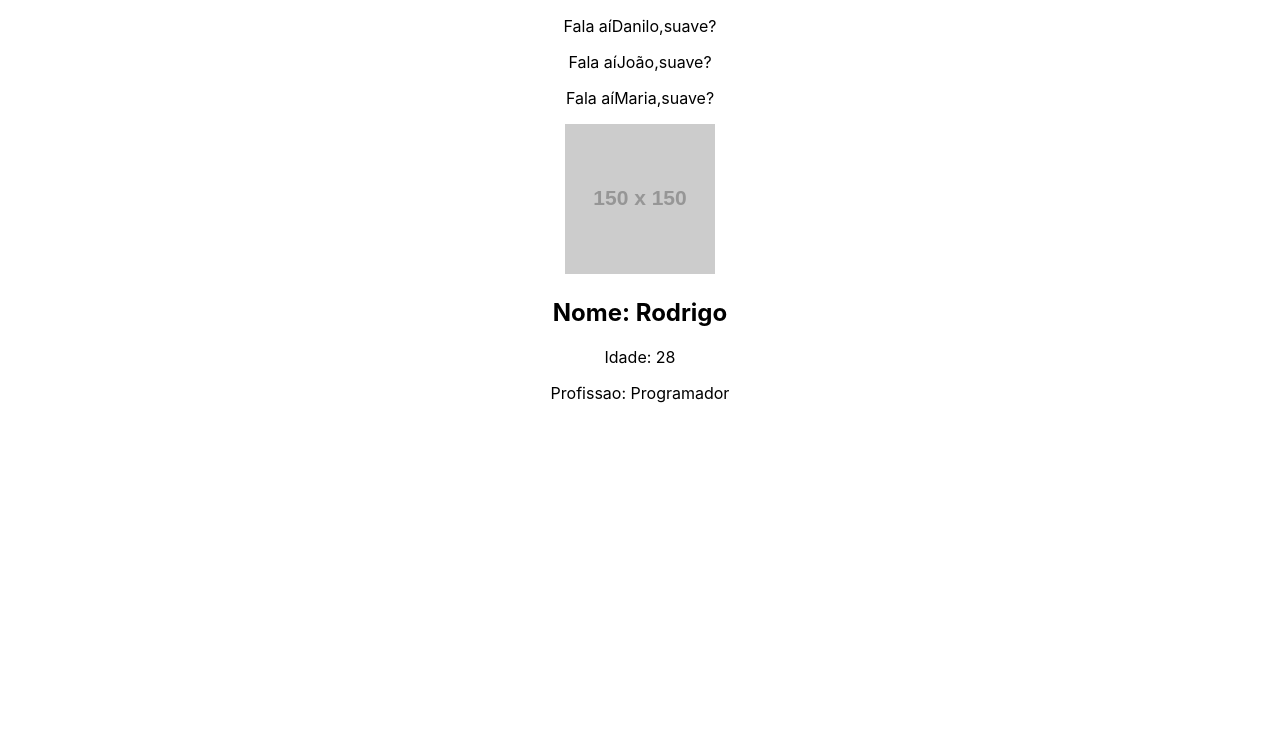
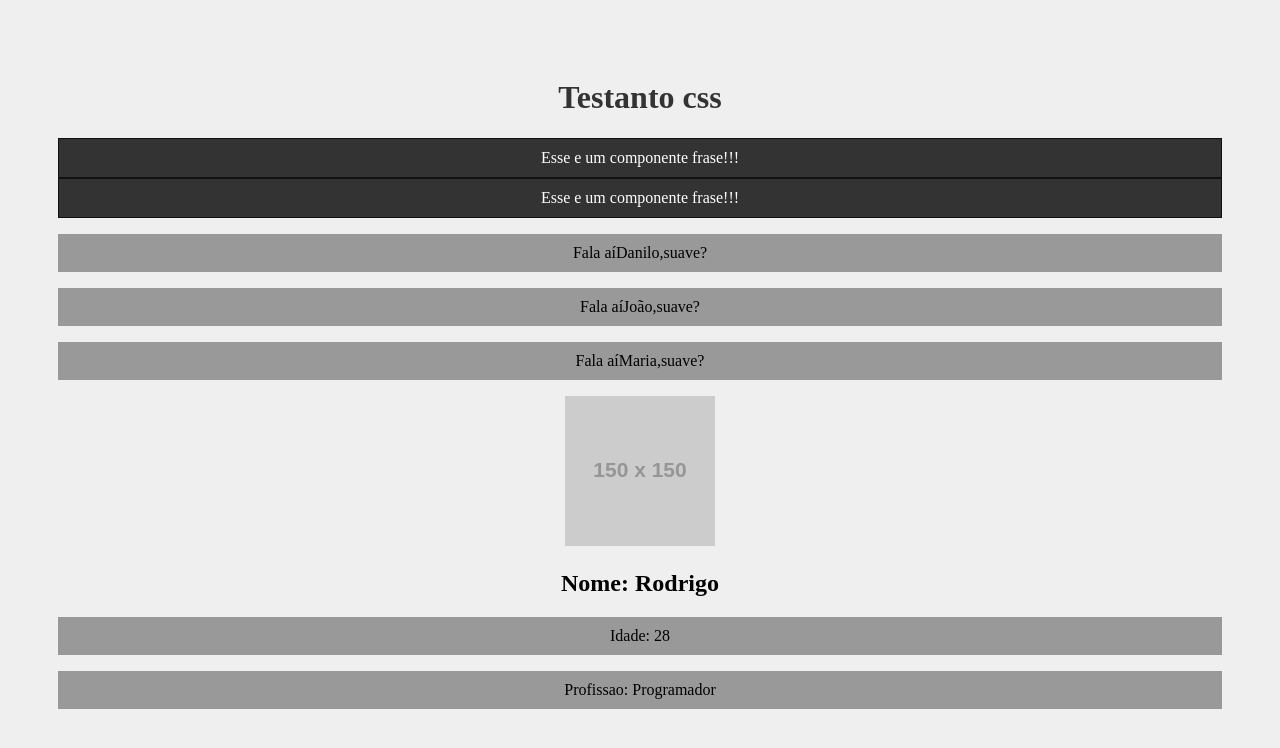
Before and after one commit to DanilodRamos/React-aulas, a React (Create React App) app in the folder meu-projeto/: page / in a window 1280 px wide. Shown: the top 748 px of the page. Built offline with nearby package versions, Linux system fonts and the light colour scheme.

Commit message:
Adicionando css
aula 05

```diff
--- a/meu-projeto/src/App.js
+++ b/meu-projeto/src/App.js
@@ -1,6 +1,7 @@
 import './App.css'
 import SayMyName from './components/SayMyName'
 import Pessoa from './components/Pessoa'
+import Frase from './components/Frase'
 
   function App(){
 
@@ -8,7 +9,9 @@
 
   return (// sempre usar className //
     <div className="App">
-
+    <h1>Testanto css</h1>
+    <Frase />
+    <Frase />
     <SayMyName nome="Danilo" />
     <SayMyName nome="João" />
     <SayMyName nome= {nome} />
--- a/meu-projeto/src/components/Frase.Js
+++ b/meu-projeto/src/components/Frase.Js
@@ -1,7 +1,8 @@
-function Frase(){
+import styles from './Frase.module.css'
+function Frase() {
     return(
-        <div>
-            <p>Esse e um componente frase!!!</p>
+        <div className={styles.fraseContainer}>
+            <p className={styles.fraseContent}>Esse e um componente frase!!!</p>
         </div>
     )
 
--- /dev/null
+++ b/meu-projeto/src/components/Frase.module.css
@@ -0,0 +1,10 @@
+.fraseContainer{
+    background-color: #333;
+    border: 1px solid #111;
+
+}
+.fraseContent {
+    color: #fff;
+    background-color: #333;
+    margin: 0;
+}
--- a/meu-projeto/src/index.css
+++ b/meu-projeto/src/index.css
@@ -1,13 +1,9 @@
-body {
-  margin: 0;
-  font-family: -apple-system, BlinkMacSystemFont, 'Segoe UI', 'Roboto', 'Oxygen',
-    'Ubuntu', 'Cantarell', 'Fira Sans', 'Droid Sans', 'Helvetica Neue',
-    sans-serif;
-  -webkit-font-smoothing: antialiased;
-  -moz-osx-font-smoothing: grayscale;
+body {padding: 50px;
+background-color: #efefef;}
+h1{
+  color: #333;
 }
-
-code {
-  font-family: source-code-pro, Menlo, Monaco, Consolas, 'Courier New',
-    monospace;
+p{
+  background-color: #999;
+  padding: 10px;
 }
```
